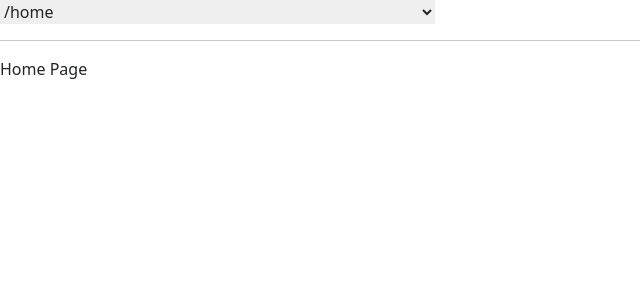
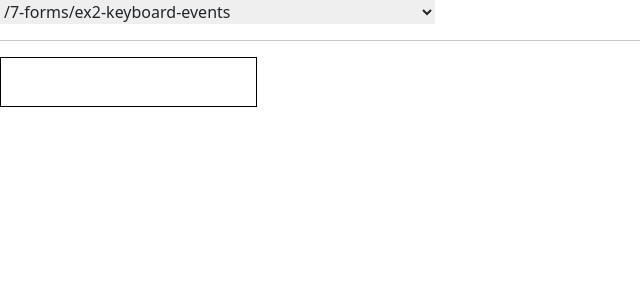
Before and after one commit to video-corsi/e2e-test-in-cypress-react, a React (Vite) app: page /7-forms/ex2-keyboard-events in a window 1280 px wide. Before the commit this address led to /home. Shown: the top 300 px of the page, without its empty margins (0-640 px from the left). Built offline with nearby package versions, Linux system fonts and the light colour scheme.

Commit message:
add 7-forms/ex2-keyboard-events

```diff
--- /dev/null
+++ b/src/examples/07-forms/Ex2KeyboardEvents.tsx
@@ -0,0 +1,17 @@
+import { useState } from 'react';
+
+export default function () {
+  const [msg, setMsg] = useState('');
+
+  return (
+    <div>
+      {msg && <div>{msg}</div>}
+
+      <input type="text" onKeyDown={e => {
+        if (e.key === 'Enter') {
+          setMsg(e.currentTarget.value);
+        }
+      }}/>
+    </div>
+  )
+}
--- a/src/routes.tsx
+++ b/src/routes.tsx
@@ -31,6 +31,7 @@ import Ex2FirstLastEq from "./examples/06-list/Ex2FirstLastEq";
 import {Ex3AWrapEach, Ex3BWrapEach} from "./examples/06-list/Ex3WrapEach";
 import Ex4FilteredList from "./examples/06-list/Ex4FilteredList";
 import {Ex1AMouseEvents, Ex1BMouseEvents} from "./examples/07-forms/Ex1MouseEvents";
+import Ex2KeyboardEvents from "./examples/07-forms/Ex2KeyboardEvents";
 
 export const routes = [
   // pages
@@ -80,6 +81,7 @@ export const routes = [
 
   { path: '/7-forms/ex1a-a-mouse-events', element: <Ex1AMouseEvents /> },
   { path: '/7-forms/ex1-b-mouse-events', element: <Ex1BMouseEvents /> },
+  { path: '/7-forms/ex2-keyboard-events', element: <Ex2KeyboardEvents  /> },
 
   // CHAPTER 9: Command & Page Object
   { path: "/9-commands-page-object/home-example", element: <HomeExampleForCommands /> },
```
Also changed, not shown: 1 other file (tests, documents, lock files or other folders).
